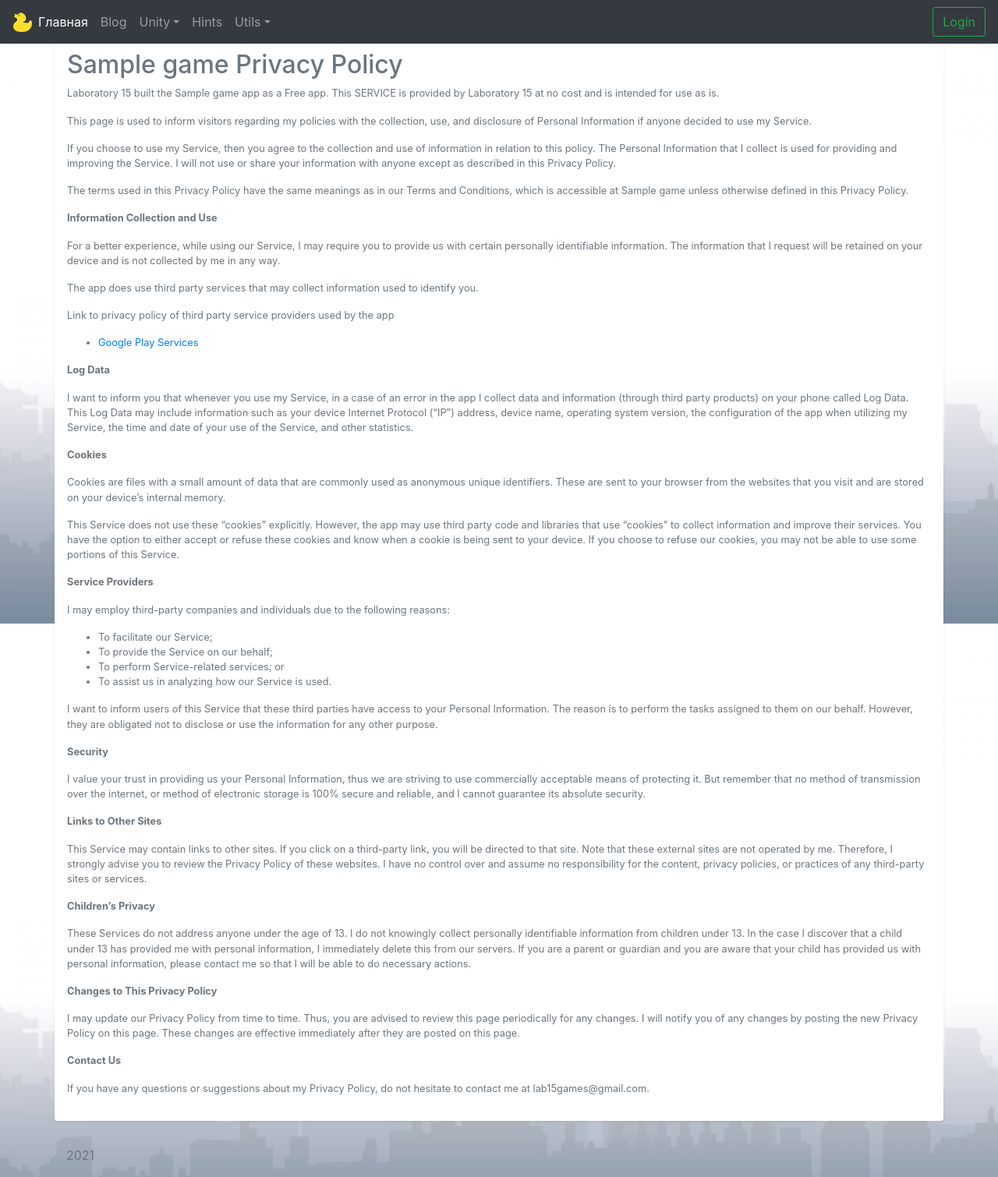
After one commit to on15floor/lab15_django, a Django app: template scr/main/templates/main/unity/privacy_policy.html in a window 1280 px wide. The commit adds this page. Shown: the whole page at 78% size. Run offline with Django 3.2, Linux system fonts and the light colour scheme; the template is opened without the code that fills it: most values are stand-ins (such as "Sample title", 1, 10 or a date in 2020); some libraries are stand-ins or nearby versions.

Commit message:
Add unity pages. Minor bugfix.

```diff
--- /dev/null
+++ b/scr/main/templates/main/unity/privacy_policy.html
@@ -0,0 +1,75 @@
+{% extends 'base.html' %}
+
+{% block title %}
+Unity > Privacy_policy
+{% endblock %}
+
+{% block body %}
+<div class="container pt-5 my-3 p-3 bg-white rounded shadow-sm small text-muted">
+    <h2>{{ game }} Privacy Policy</h2>
+    <p>Laboratory 15 built the {{ game }} app as a Free app. This SERVICE is provided by Laboratory 15 at no cost and is
+        intended for use as is.</p>
+    <p>This page is used to inform visitors regarding my policies with the collection, use, and disclosure of Personal
+        Information if anyone decided to use my Service.</p>
+    <p>If you choose to use my Service, then you agree to the collection and use of information in relation to this
+        policy. The Personal Information that I collect is used for providing and improving the Service. I will not use
+        or share your information with anyone except as described in this Privacy Policy.</p>
+    <p>The terms used in this Privacy Policy have the same meanings as in our Terms and Conditions, which is accessible
+        at {{ game }} unless otherwise defined in this Privacy Policy.</p>
+    <p><strong>Information Collection and Use</strong></p>
+    <p>For a better experience, while using our Service, I may require you to provide us with certain personally
+        identifiable information. The information that I request will be retained on your device and is not collected by
+        me in any way.</p>
+    <p>The app does use third party services that may collect information used to identify you.</p>
+    <p>Link to privacy policy of third party service providers used by the app</p>
+    <ul>
+        <li><a href="https://www.google.com/policies/privacy/" target="_blank" rel="noreferrer noopener">Google Play
+            Services</a></li>
+    </ul>
+    <p><strong>Log Data</strong></p>
+    <p>I want to inform you that whenever you use my Service, in a case of an error in the app I collect data and
+        information (through third party products) on your phone called Log Data. This Log Data may include information
+        such as your device Internet Protocol (“IP”) address, device name, operating system version, the configuration
+        of the app when utilizing my Service, the time and date of your use of the Service, and other statistics.</p>
+    <p><strong>Cookies</strong></p>
+    <p>Cookies are files with a small amount of data that are commonly used as anonymous unique identifiers. These are
+        sent to your browser from the websites that you visit and are stored on your device’s internal memory.</p>
+    <p>This Service does not use these “cookies” explicitly. However, the app may use third party code and libraries
+        that use “cookies” to collect information and improve their services. You have the option to either accept or
+        refuse these cookies and know when a cookie is being sent to your device. If you choose to refuse our cookies,
+        you may not be able to use some portions of this Service.</p>
+    <p><strong>Service Providers</strong></p>
+    <p>I may employ third-party companies and individuals due to the following reasons:</p>
+    <ul>
+        <li>To facilitate our Service;</li>
+        <li>To provide the Service on our behalf;</li>
+        <li>To perform Service-related services; or</li>
+        <li>To assist us in analyzing how our Service is used.</li>
+    </ul>
+    <p>I want to inform users of this Service that these third parties have access to your Personal Information. The
+        reason is to perform the tasks assigned to them on our behalf. However, they are obligated not to disclose or
+        use the information for any other purpose.</p>
+    <p><strong>Security</strong></p>
+    <p>I value your trust in providing us your Personal Information, thus we are striving to use commercially acceptable
+        means of protecting it. But remember that no method of transmission over the internet, or method of electronic
+        storage is 100% secure and reliable, and I cannot guarantee its absolute security.</p>
+    <p><strong>Links to Other Sites</strong></p>
+    <p>This Service may contain links to other sites. If you click on a third-party link, you will be directed to that
+        site. Note that these external sites are not operated by me. Therefore, I strongly advise you to review the
+        Privacy Policy of these websites. I have no control over and assume no responsibility for the content, privacy
+        policies, or practices of any third-party sites or services.</p>
+    <p><strong>Children’s Privacy</strong></p>
+    <p>These Services do not address anyone under the age of 13. I do not knowingly collect personally identifiable
+        information from children under 13. In the case I discover that a child under 13 has provided me with personal
+        information, I immediately delete this from our servers. If you are a parent or guardian and you are aware that
+        your child has provided us with personal information, please contact me so that I will be able to do necessary
+        actions.</p>
+    <p><strong>Changes to This Privacy Policy</strong></p>
+    <p>I may update our Privacy Policy from time to time. Thus, you are advised to review this page periodically for any
+        changes. I will notify you of any changes by posting the new Privacy Policy on this page. These changes are
+        effective immediately after they are posted on this page.</p>
+    <p><strong>Contact Us</strong></p>
+    <p>If you have any questions or suggestions about my Privacy Policy, do not hesitate to contact me at
+        lab15games@gmail.com.</p>
+</div>
+{% endblock %}
--- a/scr/main/urls.py
+++ b/scr/main/urls.py
@@ -1,10 +1,12 @@
 from django.urls import path
-from .views import MainView, PingView, Handler404, Handler500, HintsView
+from .views import MainView, PingView, Handler404, Handler500, HintsView, UnityView, UnityPPView
 
 urlpatterns = [
     path('', MainView.as_view(), name='index'),
     path('ping/', PingView.as_view(), name='ping'),
-    path('docs/<doc>/', HintsView.as_view(), name='get_docs'),
+    path('hints/<doc>/', HintsView.as_view(), name='get_docs'),
+    path('unity/<game>/', UnityView.as_view(), name='unity'),
+    path('unity/privacy_policy/<game>/', UnityPPView.as_view(), name='unity_pp'),
     # Обработка ошибок
     path('404/', Handler404.as_view(), name='404'),
     path('500/', Handler500.as_view(), name='500')
--- a/scr/templates/base.html
+++ b/scr/templates/base.html
@@ -61,7 +61,7 @@
                     <a class="dropdown-item" href="/unity/kot_guide">KoT Guide</a>
                 </div>
             </li>
-            <li class="nav-item"><a class="nav-link" href="/docs/git">Hints</a></li>
+            <li class="nav-item"><a class="nav-link" href="/hints/git">Hints</a></li>
             <li class="nav-item dropdown">
                 <a class="nav-link dropdown-toggle" href="#" id="navbarDropdownUtils" role="button" data-toggle="dropdown"
                    aria-haspopup="true" aria-expanded="false">Utils</a>
```
Also changed, not shown: scr/main/templates/main/index.html (+4 -4 lines), scr/main/templates/main/unity/delimiter.html (added, +48 -0 lines), scr/main/templates/main/unity/kot_guide.html (added, +63 -0 lines), scr/main/templates/main/unity/simple_cube.html (added, +58 -0 lines), scr/main/views.py (+21 -0 lines).
